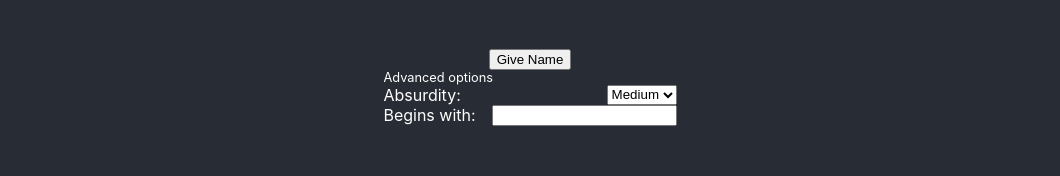
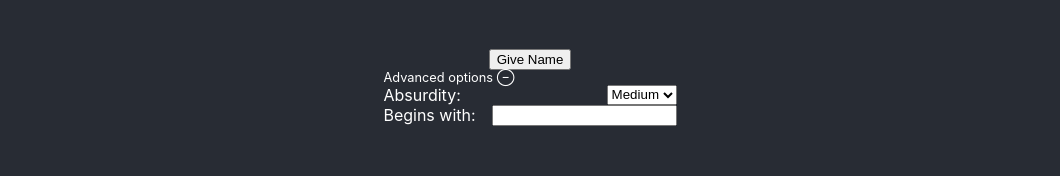
Before and after one commit to AndyHolt/the-blanding-consultant, a React (Create React App) app in the folder blanding-consultant/: page / in a window 1280 px wide. Shown: the part 431-607 px from the top of the page, without its empty margins (110-1170 px from the left). Built offline with nearby package versions, Linux system fonts and the light colour scheme.

Commit message:
Make advanced controls section collapsable

```diff
--- a/blanding-consultant/src/App.css
+++ b/blanding-consultant/src/App.css
@@ -75,6 +75,11 @@
 
 .Advanced-user-options-header {
     font-size: 0.8em;
+    cursor: pointer;
+}
+
+.Advanced-user-controls-hidden {
+    display: none;
 }
 
 .Advanced-user-controls-container {
--- a/blanding-consultant/src/App.js
+++ b/blanding-consultant/src/App.js
@@ -93,14 +93,37 @@ function UserControls({ onNameButtonClick, absurdity, onAbsurdityChange, prefix,
 }
 
 function AdvancedUserControls({ absurdity, onAbsurdityChange, prefix, onPrefixChange }) {
+  const [advancedControlsActive, setAdvancedControlsActive] = useState(true);
+
+  function handleAdvancedClick() {
+    setAdvancedControlsActive(!advancedControlsActive);
+  }
+
+  return (
+      <div className="Advanced-user-options-container">
+      <div className="Advanced-user-options-header" onClick={() => handleAdvancedClick()}>
+      Advanced options {advancedControlsActive ? "⊖" : "⊕"}
+        </div>
+      {advancedControlsActive ? (
+          <AdvancedUserOptions
+        absurdity={absurdity}
+        onAbsurdityChange={onAbsurdityChange}
+        prefix={prefix}
+        onPrefixChange={onPrefixChange}
+          />
+      ) : (
+        <div className="Advanced-user-controls-hidden"></div>
+      )
+      }
+      </div>
+      );
+}
+
+function AdvancedUserOptions({ absurdity, onAbsurdityChange, prefix, onPrefixChange}) {
   const absurditySelectId = useId();
   const prefixInputId = useId();
 
   return (
-      <div className="Advanced-user-options-container">
-        <div className="Advanced-user-options-header">
-          Advanced options
-        </div>
       <form className="Advanced-user-controls-container">
       <div className="Absurdity-control">
       <label htmlFor={absurditySelectId}>Absurdity:</label>
@@ -126,7 +149,6 @@ function AdvancedUserControls({ absurdity, onAbsurdityChange, prefix, onPrefixCh
       />
       </div>
       </form>
-      </div>
   );
 }
 
```
Lines whose indentation alone changed are shown as unchanged.
